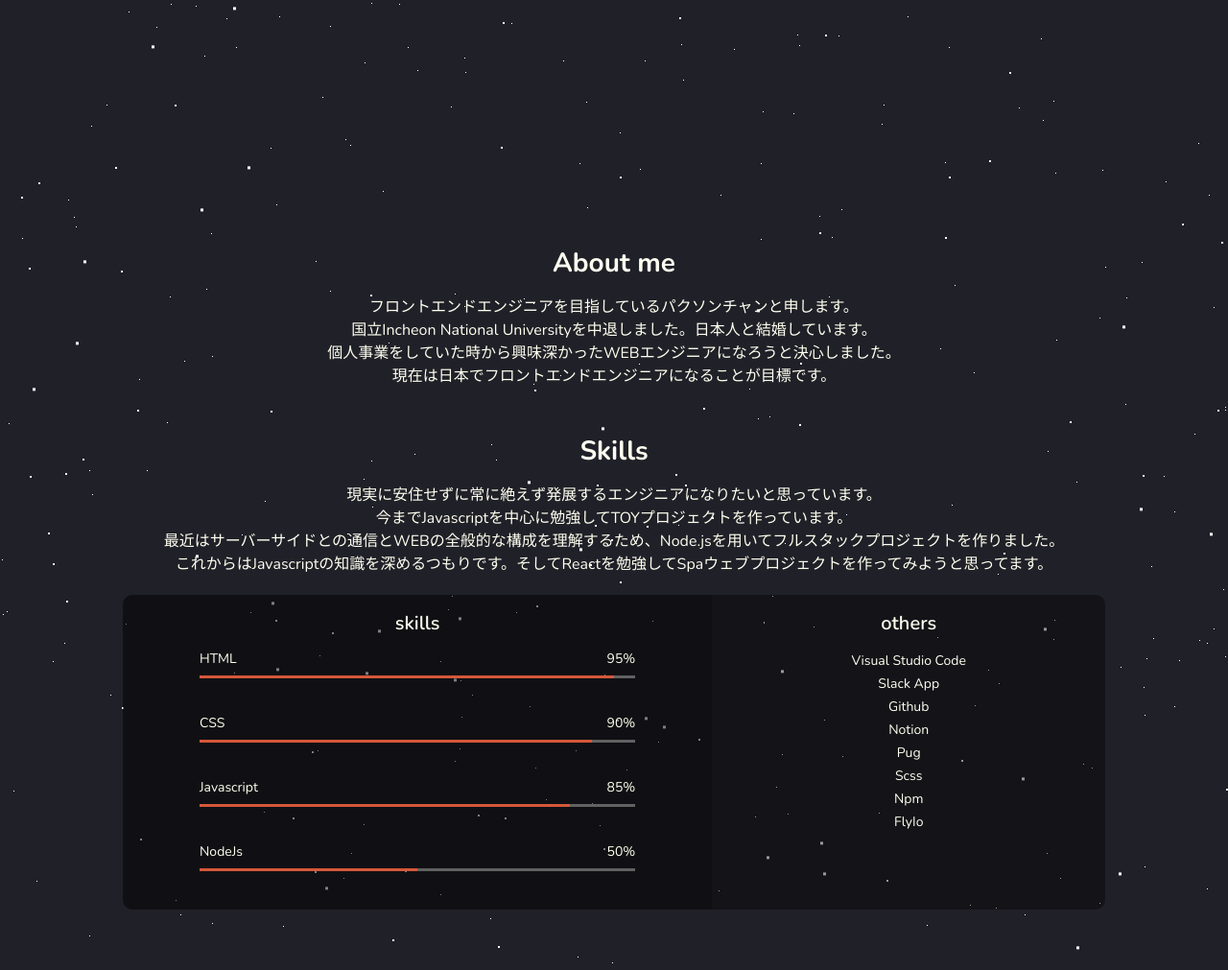
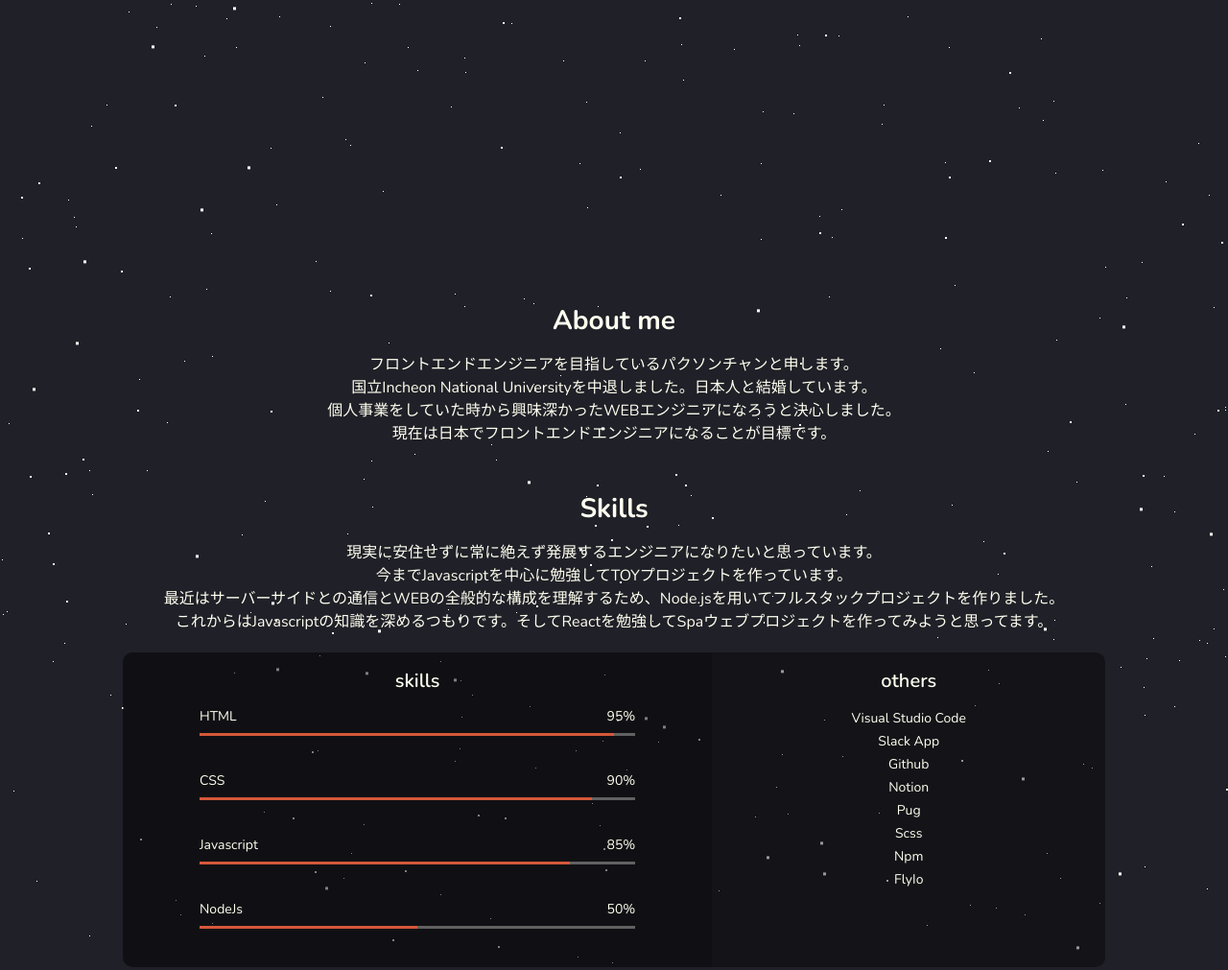
Before and after one commit to TankXD/parks-portfolio, a plain HTML site: page index.html in a window 1280 px wide. Shown: the part 680-1691 px from the top of the page at 96% size. Drawn offline with nearby package versions, Linux system fonts and the light colour scheme.

Commit message:
FIX Css(section__container)

```diff
--- a/css/styles.css
+++ b/css/styles.css
@@ -44,7 +44,8 @@ section {
   width: 100%;
   text-align: center;
   max-width: var(--section-max-width);
-  margin: 140px auto 140px auto;
+  margin: 0 auto;
+  padding: 200px 0 100px 0;
 }
 
 h1 {
```
